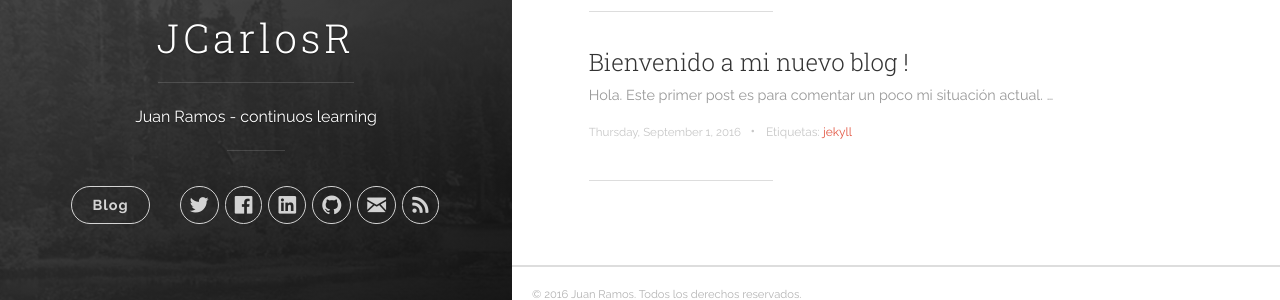
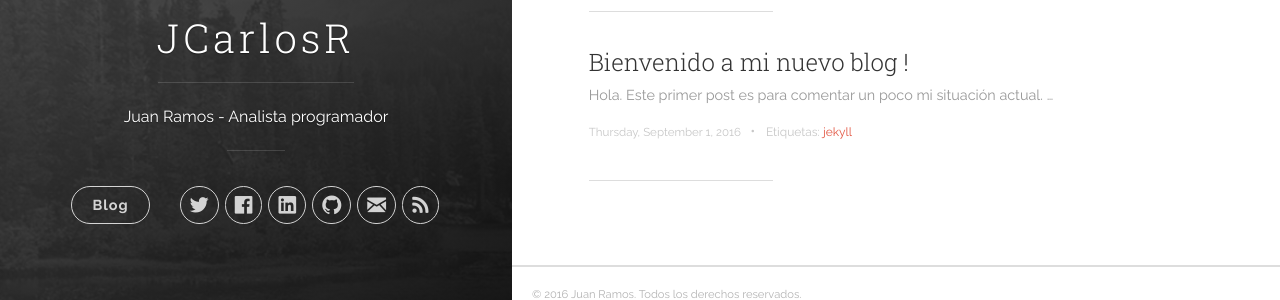
Before and after one commit to JCarlosR/jcarlosr.github.io, a Jekyll site: the page built from index.html, in a window 1280 px wide. Shown: the part 391-691 px from the top of the page. Built offline with Jekyll 4.4.1, drawn with Linux system fonts in a browser that asks for light colours; nearby versions of some CDN libraries; the list of posts is cut into pages by our own code.

Commit message:
Fix title

```diff
--- a/_config.yml
+++ b/_config.yml
@@ -1,6 +1,6 @@
 # Site settings
 title: JCarlosR
-description: 'Juan Ramos - continuos learning'
+description: 'Juan Ramos - Analista programador'
 url: 'http://jcarlosr.github.io'
 baseurl: '/'
 google_analytics: 'UA-26345705-3'
```
